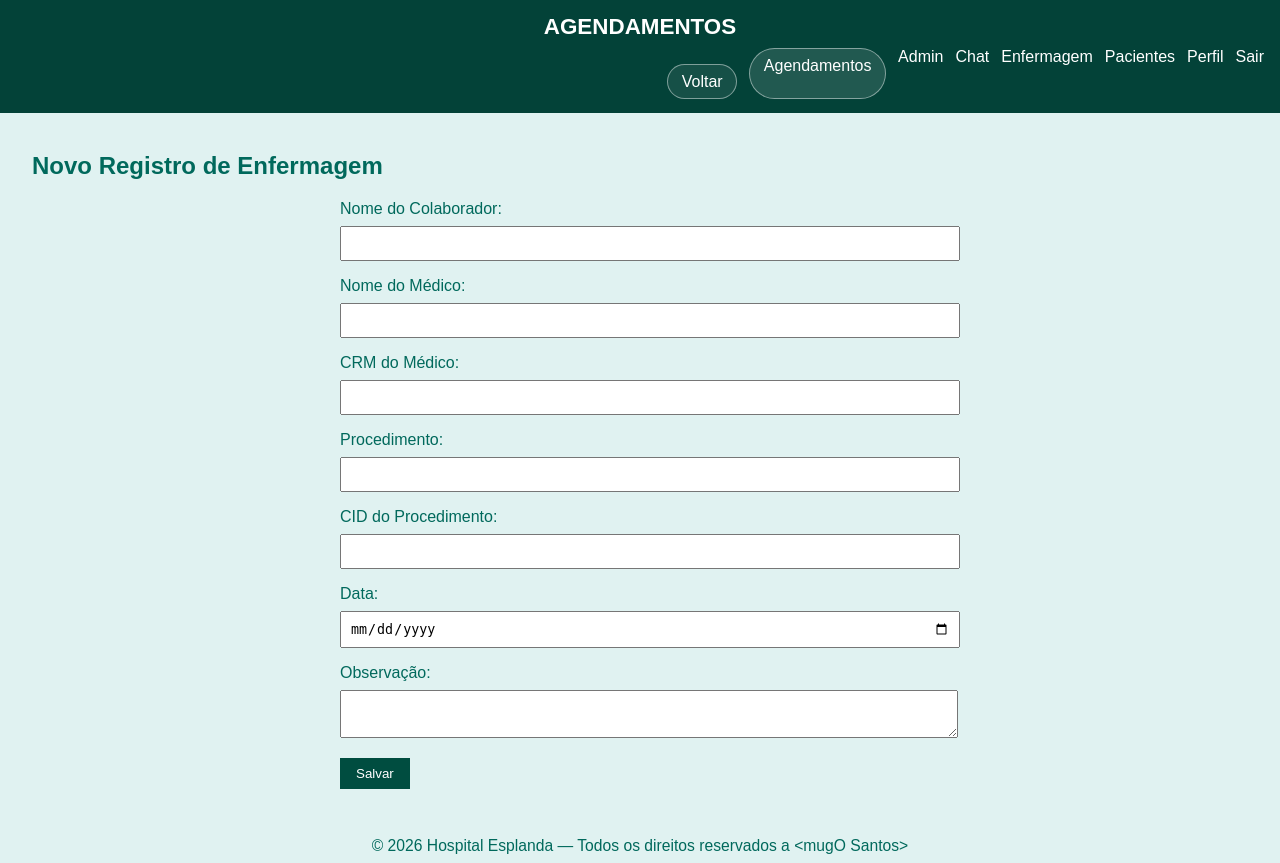
After one commit to mugO-Stuff/mine, a Flask app: page /enfermagem/create in a window 1280 px wide. The commit adds this page. Run offline with Flask 3, Linux system fonts and the light colour scheme; a user stored in the database is signed in; data comes from the database, SQL or seed files in the repository; both versions use the stored data as it was after the commit; data that the repository does not hold is empty.

Commit message:
enfermagem

```diff
--- a/app.py
+++ b/app.py
@@ -104,6 +104,18 @@ class EscalaAnestesista(db.Model):
     data = db.Column(db.Date, nullable=False, unique=True, index=True)
     nome = db.Column(db.String(100), nullable=False)
     updated_by = db.Column(db.Integer, db.ForeignKey('user.id'), nullable=True)
+
+class EnfermagemRegistro(db.Model):
+    id = db.Column(db.Integer, primary_key=True)
+    nome_colaborador = db.Column(db.String(100), nullable=False)
+    nome_medico = db.Column(db.String(100), nullable=False)
+    crm_medico = db.Column(db.Integer, nullable=False)
+    procedimento = db.Column(db.String(100), nullable=False)
+    cid_procedimento = db.Column(db.String(80), nullable=False)
+    data = db.Column(db.Date, nullable=False, index=True)
+    observacao = db.Column(db.Text)
+    created_by = db.Column(db.Integer, db.ForeignKey('user.id'), nullable=True)
+    created_at = db.Column(db.DateTime, default=datetime.utcnow)
 
 class Comprovante(db.Model):
     id = db.Column(db.Integer, primary_key=True)
@@ -213,6 +225,25 @@ def parse_currency_value(raw_value):
     if ',' in normalized:
         normalized = normalized.replace('.', '').replace(',', '.')
     return float(normalized)
+
+def resolve_medico_crm(nome_medico, submitted_crm=''):
+    submitted_crm = (submitted_crm or '').strip()
+    if submitted_crm.isdigit():
+        return int(submitted_crm)
+
+    medico = Medico.query.filter(func.lower(Medico.nome) == (nome_medico or '').strip().lower()).first()
+    return medico.crm if medico else 0
+
+def resolve_procedimento_cid(procedimento_name, submitted_cid=''):
+    procedimento_name = (procedimento_name or '').strip()
+    submitted_cid = (submitted_cid or '').strip()
+    procedimento_obj = Procedimento.query.filter(func.lower(Procedimento.nome) == procedimento_name.lower()).first()
+
+    if procedimento_obj and submitted_cid and submitted_cid != procedimento_obj.cid:
+        return f"{submitted_cid} - {procedimento_obj.cid}"
+    if procedimento_obj:
+        return procedimento_obj.cid
+    return submitted_cid
 
 def build_numero_procedimento(agendamento_id):
     # Simple globally-unique number derived from agendamento ID.
@@ -1043,20 +1074,8 @@ def create():
         procedimento_name = request.form['procedimento'].strip()
         submitted_cid = request.form['cid_procedimento'].strip()
 
-        crm_medico = None
-        if submitted_crm.isdigit():
-            crm_medico = int(submitted_crm)
-        else:
-            medico = Medico.query.filter(func.lower(Medico.nome) == nome_medico.lower()).first()
-            crm_medico = medico.crm if medico else 0
-
-        procedimento_obj = Procedimento.query.filter(func.lower(Procedimento.nome) == procedimento_name.lower()).first()
-        if procedimento_obj and submitted_cid and submitted_cid != procedimento_obj.cid:
-            cid_val = f"{submitted_cid} - {procedimento_obj.cid}"
-        elif procedimento_obj:
-            cid_val = procedimento_obj.cid
-        else:
-            cid_val = submitted_cid
+        crm_medico = resolve_medico_crm(nome_medico, submitted_crm)
+        cid_val = resolve_procedimento_cid(procedimento_name, submitted_cid)
 
         agendamento = Agendamento(
             nome_paciente=request.form['nome_paciente'],
@@ -1092,19 +1111,8 @@ def edit(id):
         procedimento_name = request.form['procedimento'].strip()
         submitted_cid = request.form['cid_procedimento'].strip()
 
-        if submitted_crm.isdigit():
-            crm_medico = int(submitted_crm)
-        else:
-            medico = Medico.query.filter(func.lower(Medico.nome) == nome_medico.lower()).first()
-            crm_medico = medico.crm if medico else 0
-
-        procedimento_obj = Procedimento.query.filter(func.lower(Procedimento.nome) == procedimento_name.lower()).first()
-        if procedimento_obj and submitted_cid and submitted_cid != procedimento_obj.cid:
-            cid_val = f"{submitted_cid} - {procedimento_obj.cid}"
-        elif procedimento_obj:
-            cid_val = procedimento_obj.cid
-        else:
-            cid_val = submitted_cid
+        crm_medico = resolve_medico_crm(nome_medico, submitted_crm)
+        cid_val = resolve_procedimento_cid(procedimento_name, submitted_cid)
 
         agendamento.nome_paciente = request.form['nome_paciente']
         agendamento.nome_medico = nome_medico
@@ -1384,6 +1392,124 @@ def pacientes():
         search=request.args.get('q', '').strip(),
     )
 
+@app.route('/enfermagem')
+def enfermagem():
+    if 'user_id' not in session:
+        return redirect(url_for('login'))
+
+    today = date.today()
+    year = request.args.get('year', today.year, type=int)
+    month = request.args.get('month', today.month, type=int)
+    year, month = normalize_month(year, month)
+
+    cal = calendar.monthcalendar(year, month)
+    registros_por_dia = {}
+    all_dates = []
+    for week in cal:
+        for day in week:
+            if day != 0:
+                d = date(year, month, day)
+                if d.weekday() < 6:
+                    all_dates.append(d)
+                    registros_por_dia[d] = EnfermagemRegistro.query.filter_by(data=d).order_by(EnfermagemRegistro.id.asc()).all()
+
+    prev_year, prev_month = normalize_month(year, month - 1)
+    next_year, next_month = normalize_month(year, month + 1)
+
+    return render_template(
+        'enfermagem.html',
+        year=year,
+        month=month,
+        month_name=PT_BR_MONTH_NAMES[month],
+        prev_year=prev_year,
+        prev_month=prev_month,
+        next_year=next_year,
+        next_month=next_month,
+        registros_por_dia=registros_por_dia,
+        all_dates=all_dates,
+    )
+
+@app.route('/enfermagem/create', methods=['GET', 'POST'])
+def enfermagem_create():
+    if 'user_id' not in session:
+        return redirect(url_for('login'))
+
+    medicos = [{'id': m.id, 'nome': m.nome, 'crm': m.crm, 'cor': m.cor} for m in Medico.query.order_by(Medico.nome).all()]
+    procedimentos = [{'id': p.id, 'nome': p.nome, 'cid': p.cid} for p in Procedimento.query.order_by(Procedimento.nome).all()]
+    selected_date = request.args.get('date', '')
+
+    if request.method == 'POST':
+        nome_colaborador = request.form.get('nome_colaborador', '').strip()
+        nome_medico = request.form.get('nome_medico', '').strip()
+        procedimento_name = request.form.get('procedimento', '').strip()
+        submitted_crm = request.form.get('crm_medico', '').strip()
+        submitted_cid = request.form.get('cid_procedimento', '').strip()
+
+        if not nome_colaborador or not nome_medico or not procedimento_name:
+            flash('Preencha colaborador, médico e procedimento.')
+            return render_template('enfermagem_edit.html', registro=None, medicos=medicos, procedimentos=procedimentos, selected_date=selected_date)
+
+        crm_medico = resolve_medico_crm(nome_medico, submitted_crm)
+        cid_val = resolve_procedimento_cid(procedimento_name, submitted_cid)
+
+        registro = EnfermagemRegistro(
+            nome_colaborador=nome_colaborador,
+            nome_medico=nome_medico,
+            crm_medico=crm_medico,
+            procedimento=procedimento_name,
+            cid_procedimento=cid_val,
+            data=datetime.strptime(request.form['data'], '%Y-%m-%d').date(),
+            observacao=request.form.get('observacao', ''),
+            created_by=session.get('user_id'),
+        )
+        db.session.add(registro)
+        db.session.commit()
+        return redirect(url_for('enfermagem'))
+
+    return render_template('enfermagem_edit.html', registro=None, medicos=medicos, procedimentos=procedimentos, selected_date=selected_date)
+
+@app.route('/enfermagem/edit/<int:id>', methods=['GET', 'POST'])
+def enfermagem_edit(id):
+    if 'user_id' not in session:
+        return redirect(url_for('login'))
+
+    registro = EnfermagemRegistro.query.get_or_404(id)
+    medicos = [{'id': m.id, 'nome': m.nome, 'crm': m.crm, 'cor': m.cor} for m in Medico.query.order_by(Medico.nome).all()]
+    procedimentos = [{'id': p.id, 'nome': p.nome, 'cid': p.cid} for p in Procedimento.query.order_by(Procedimento.nome).all()]
+
+    if request.method == 'POST':
+        nome_colaborador = request.form.get('nome_colaborador', '').strip()
+        nome_medico = request.form.get('nome_medico', '').strip()
+        procedimento_name = request.form.get('procedimento', '').strip()
+        submitted_crm = request.form.get('crm_medico', '').strip()
+        submitted_cid = request.form.get('cid_procedimento', '').strip()
+
+        if not nome_colaborador or not nome_medico or not procedimento_name:
+            flash('Preencha colaborador, médico e procedimento.')
+            return render_template('enfermagem_edit.html', registro=registro, medicos=medicos, procedimentos=procedimentos)
+
+        registro.nome_colaborador = nome_colaborador
+        registro.nome_medico = nome_medico
+        registro.crm_medico = resolve_medico_crm(nome_medico, submitted_crm)
+        registro.procedimento = procedimento_name
+        registro.cid_procedimento = resolve_procedimento_cid(procedimento_name, submitted_cid)
+        registro.data = datetime.strptime(request.form['data'], '%Y-%m-%d').date()
+        registro.observacao = request.form.get('observacao', '')
+        db.session.commit()
+        return redirect(url_for('enfermagem'))
+
+    return render_template('enfermagem_edit.html', registro=registro, medicos=medicos, procedimentos=procedimentos)
+
+@app.route('/enfermagem/delete/<int:id>')
+def enfermagem_delete(id):
+    if 'user_id' not in session:
+        return redirect(url_for('login'))
+
+    registro = EnfermagemRegistro.query.get_or_404(id)
+    db.session.delete(registro)
+    db.session.commit()
+    return redirect(url_for('enfermagem'))
+
 # ─── Escala de Anestesistas ───────────────────────────────────────────────────
 
 @app.route('/anestesistas')
--- a/templates/base.html
+++ b/templates/base.html
@@ -36,6 +36,7 @@
                 <a href="{{ url_for('admin') }}">Admin</a>
             {% endif %}
           <a href="{{ url_for('chat') }}">Chat</a>
+          <a href="{{ url_for('enfermagem') }}">Enfermagem</a>
             <a href="{{ url_for('pacientes') }}">Pacientes</a>
             <a href="{{ url_for('perfil') }}">Perfil</a>
             <a href="{{ url_for('logout') }}">Sair</a>
--- /dev/null
+++ b/templates/enfermagem_edit.html
@@ -0,0 +1,76 @@
+{% extends "base.html" %}
+
+{% block content %}
+<h2>{% if registro %}Editar{% else %}Novo{% endif %} Registro de Enfermagem</h2>
+<form method="post">
+    {% if registro %}
+    <label for="registro_id">ID do Registro:</label>
+    <input type="text" id="registro_id" value="{{ registro.id }}" readonly>
+    {% endif %}
+
+    <label for="nome_colaborador">Nome do Colaborador:</label>
+    <input type="text" id="nome_colaborador" name="nome_colaborador" value="{{ registro.nome_colaborador if registro else '' }}" required>
+
+    <label for="nome_medico">Nome do Médico:</label>
+    <input type="text" id="nome_medico" name="nome_medico" value="{{ registro.nome_medico if registro else '' }}" required>
+
+    <label for="crm_medico">CRM do Médico:</label>
+    <input type="number" id="crm_medico" name="crm_medico" value="{{ registro.crm_medico if registro else '' }}" required>
+
+    <label for="procedimento">Procedimento:</label>
+    <input type="text" id="procedimento" name="procedimento" value="{{ registro.procedimento if registro else '' }}" required>
+
+    <label for="cid_procedimento">CID do Procedimento:</label>
+    <input type="text" id="cid_procedimento" name="cid_procedimento" value="{{ registro.cid_procedimento if registro else '' }}" required>
+
+    <label for="data">Data:</label>
+    <input type="date" id="data" name="data" value="{{ registro.data.strftime('%Y-%m-%d') if registro else selected_date|default('') }}" required>
+
+    <label for="observacao">Observação:</label>
+    <textarea id="observacao" name="observacao">{{ registro.observacao if registro else '' }}</textarea>
+
+    <button type="submit">Salvar</button>
+</form>
+
+<script>
+    const medicos = {{ medicos|tojson }};
+    const procedimentos = {{ procedimentos|tojson }};
+    const nomeMedicoInput = document.getElementById('nome_medico');
+    const crmInput = document.getElementById('crm_medico');
+    const procedimentoInput = document.getElementById('procedimento');
+    const cidInput = document.getElementById('cid_procedimento');
+
+    function findMedico(nome) {
+        return medicos.find(m => m.nome.toLowerCase().trim() === nome.toLowerCase().trim());
+    }
+
+    function findProcedimento(nome) {
+        return procedimentos.find(p => p.nome.toLowerCase().trim() === nome.toLowerCase().trim());
+    }
+
+    nomeMedicoInput.addEventListener('blur', () => {
+        const medico = findMedico(nomeMedicoInput.value);
+        if (medico) {
+            crmInput.value = medico.crm;
+        }
+    });
+
+    procedimentoInput.addEventListener('blur', () => {
+        const procedimento = findProcedimento(procedimentoInput.value);
+        if (procedimento && !cidInput.value.trim()) {
+            cidInput.value = procedimento.cid;
+        }
+    });
+
+    document.querySelector('form').addEventListener('submit', () => {
+        const procedimento = findProcedimento(procedimentoInput.value);
+        const enteredCid = cidInput.value.trim();
+        if (procedimento && enteredCid && enteredCid !== procedimento.cid) {
+            const parts = enteredCid.split('-').map(p => p.trim());
+            if (!parts.includes(procedimento.cid)) {
+                cidInput.value = `${enteredCid} - ${procedimento.cid}`;
+            }
+        }
+    });
+</script>
+{% endblock %}
--- a/templates/index.html
+++ b/templates/index.html
@@ -23,6 +23,9 @@
 <div class="view-options">
     <a class="view-btn {% if view_mode == 'calendar' %}active{% endif %}" href="{{ url_for('index', year=year, month=month, view='calendar') }}">📅 Calendário</a>
     <a class="view-btn {% if view_mode == 'line' %}active{% endif %}" href="{{ url_for('index', year=year, month=month, view='line') }}">📋 Lista</a>
+    {% if 'user_id' in session %}
+        <a class="view-btn" href="{{ url_for('enfermagem', year=year, month=month) }}">🩺 Enfermagem</a>
+    {% endif %}
     <a class="view-btn anest-nav-btn" href="{{ url_for('anestesistas', year=year, month=month) }}">💉 Anestesistas</a>
 </div>
 
```
Also changed, not shown: templates/enfermagem.html (added, +111 -0 lines), instance/agendadia.db.
